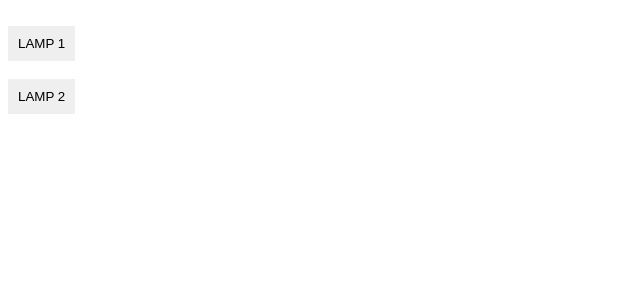
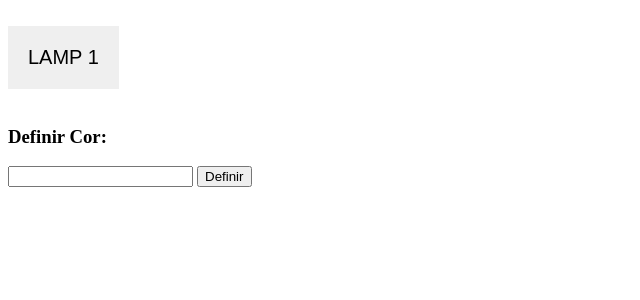
Before and after one commit to YagoInacio/Smart_Home, a PHP site: page /form.html in a window 1280 px wide. Shown: the top 300 px of the page, without its empty margins (0-640 px from the left). Run offline with PHP 8.4, Linux system fonts and the light colour scheme.

Commit message:
implemented temporary combobox

```diff
--- a/form.css
+++ b/form.css
@@ -1,9 +1,9 @@
 .btn{
     font-family: arial;
-    font-size:px;
+    font-size: 20px;
     text-transform: uppercase;
     font-weight: 1400;
     border: none;
-    padding: 10px;
+    padding: 20px;
     cursor: pointer;
 }
--- a/form.html
+++ b/form.html
@@ -33,9 +33,21 @@
 	<form action="?a=ok" method="POST" >
         <button class="btn">Lamp 1 </button>
 	</form>
+
 	<br>
-	<form action="?a=notok" method="POST" >
-        <button class="btn">Lamp 2 </button>
+
+	<h3>Definir Cor:<br></h3>
+	<form action="?a=notOk">
+  		<input list="colors" name="color">
+	  		<datalist id="colors">
+	    		<option value="White">
+			    <option value="Red">
+			    <option value="Green">
+			    <option value="Blue">
+			    <option value="Yellow">
+	  		</datalist>
+ 		<input type="submit" value="Definir">
 	</form>
+
 </body>
 </html>
--- a/index.php
+++ b/index.php
@@ -17,5 +17,10 @@ if (isset($_GET['a']) && $_GET['a'] == 'ok'){
 	$mqtt->close();
 }
 
+if (isset($_GET['color']) && $_GET['color'] == 'White'){
+	$mqtt->publish("casa/quarto/yago","lamp",0);
+	$mqtt->close();
+}
+
 
 ?>
```
